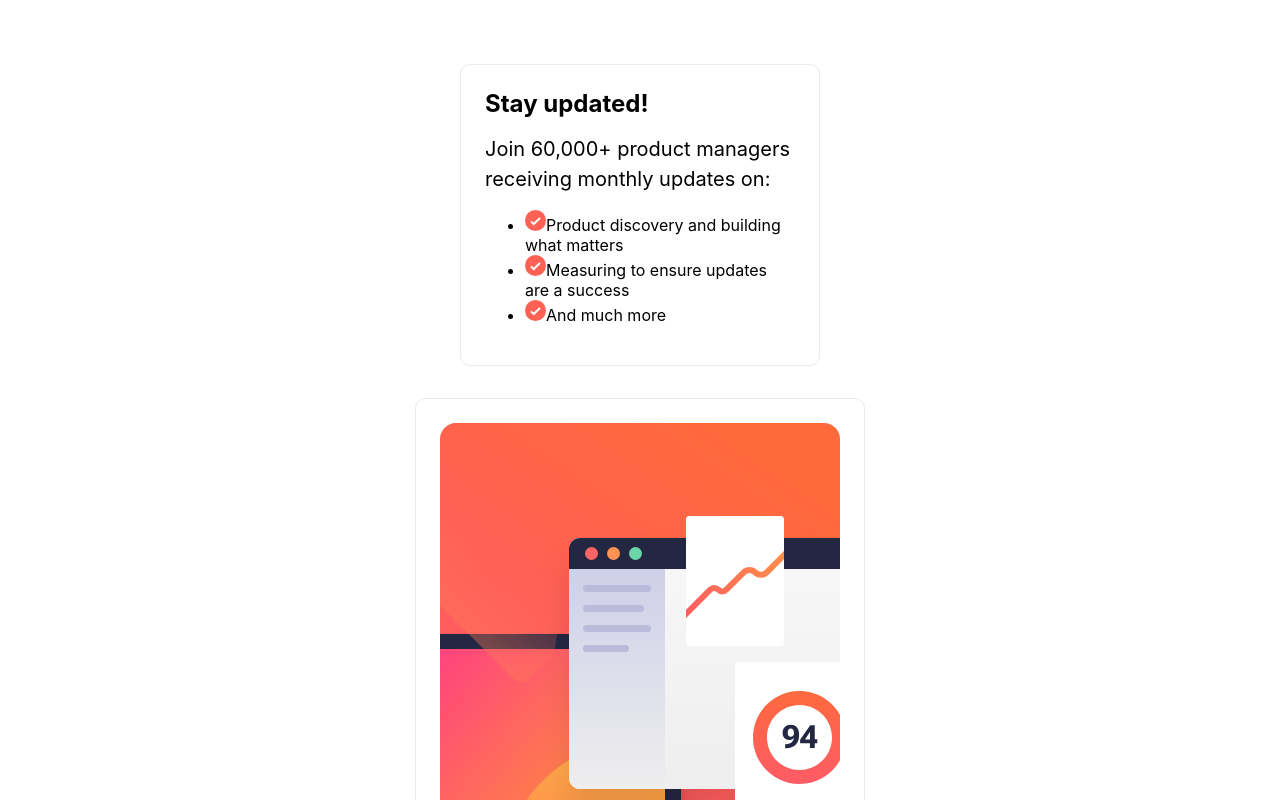
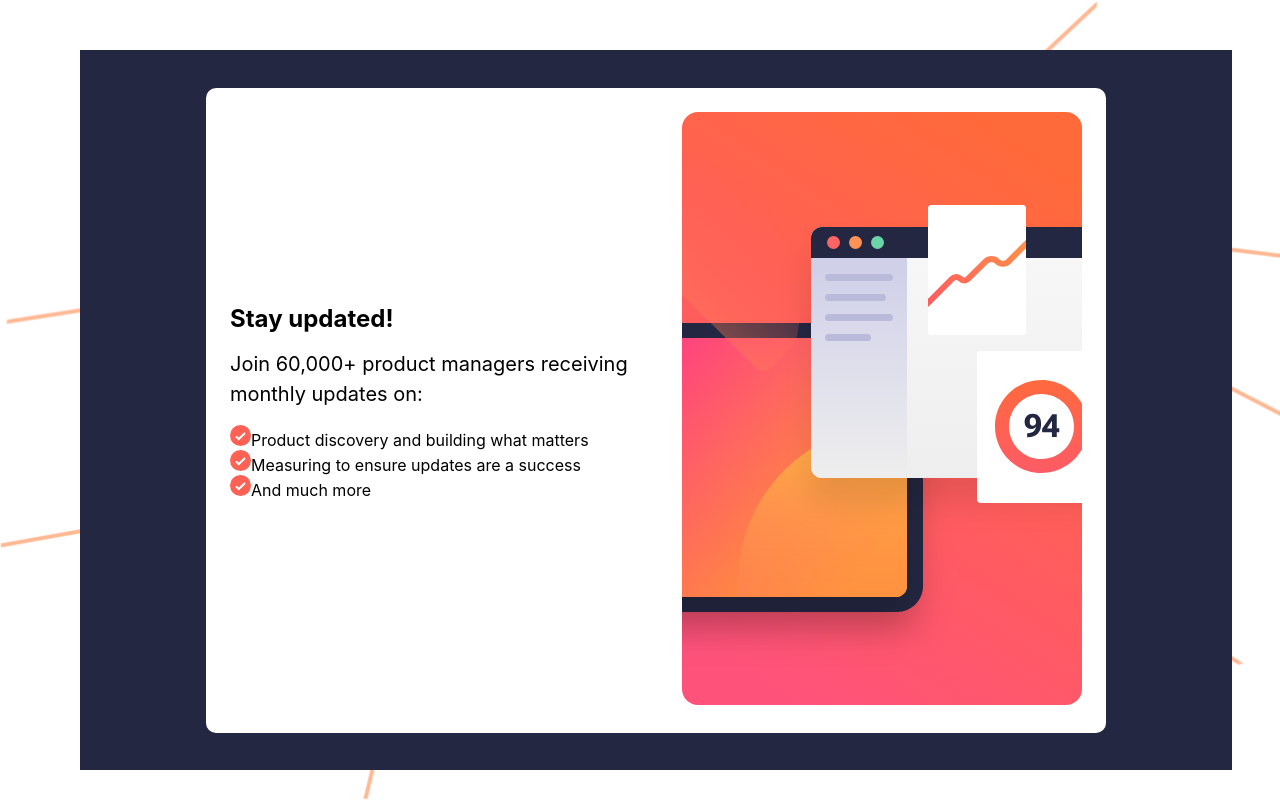
Before and after one commit to plazabjc/newsletter-sign-up, a Next.js app in the folder newsletter/: page / in a window 1280 px wide. Shown: the top 800 px of the page. Built offline with nearby package versions, Linux system fonts and the light colour scheme.

Commit message:
Add styles

```diff
--- a/newsletter/styles/Home.module.css
+++ b/newsletter/styles/Home.module.css
@@ -1,72 +1,58 @@
 .container {
   min-height: 100vh;
-  padding: 0 0.5rem;
+  padding: 0;
+  margin: 0;
   display: flex;
   flex-direction: column;
   justify-content: center;
   align-items: center;
+  background-image: url("../public/images/bg-lines.png");
+  background-repeat: no-repeat;
+  background-size: cover;
 }
 
-.title a {
-  color: #0070f3;
-  text-decoration: none;
+.main {
+  margin: 0;
+  width: 100%;
+  height: 100vh;
+  background: #ffffff92;
 }
 
-.title a:hover,
-.title a:focus,
-.title a:active {
-  text-decoration: underline;
-}
-
-.title {
-  margin: 0 0 1rem;
-  line-height: 1.15;
-  font-size: 3.6rem;
-}
-
-.title {
-  text-align: center;
-}
-
-.title,
-.description {
-  text-align: center;
-}
-
-.description {
-  line-height: 1.5;
-  font-size: 1.5rem;
+.gridContent {
+  width: 90%;
+  height: 90vh;
+  margin: 50px 80px;
+  background: hsl(234, 29%, 20%);
+  display: flex;
+  justify-content: center;
+  align-items: center;
 }
 
 .grid {
-  display: flex;
+  display: grid;
   align-items: center;
   justify-content: center;
-  flex-wrap: wrap;
-
-  max-width: 800px;
+  flex-wrap: nowrap;
+  max-width: 900px;
   margin-top: 3rem;
-}
-
-.card {
   margin: 1rem;
-  flex-basis: 45%;
   padding: 1.5rem;
   text-align: left;
   color: inherit;
   text-decoration: none;
-  border: 1px solid #eaeaea;
   border-radius: 10px;
-  transition:
-    color 0.15s ease,
-    border-color 0.15s ease;
+  background: hsl(0, 0%, 100%);
+  transition: color 0.15s ease, border-color 0.15s ease;
+  grid-template-columns: 1.3fr 1fr
 }
 
-.card:hover,
-.card:focus,
-.card:active {
-  color: #0070f3;
-  border-color: #0070f3;
+.card {
+  text-align: left;
+  color: inherit;
+  text-decoration: none;
+  border-radius: 10px;
+  background: hsl(0, 0%, 100%);
+  transition: color 0.15s ease, border-color 0.15s ease;
 }
 
 .card h3 {
@@ -80,6 +66,11 @@
   line-height: 1.5;
 }
 
+.imageList {
+  list-style: none;
+  padding: 0;
+}
+
 .logo {
   height: 1em;
 }
```
